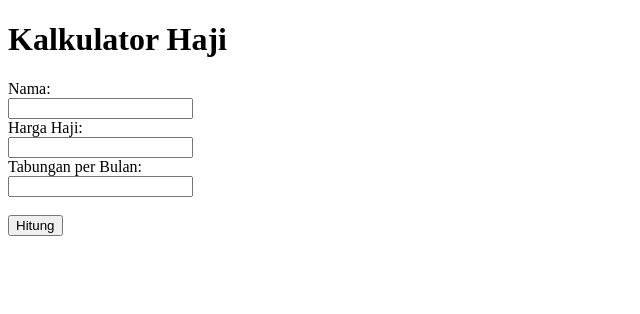
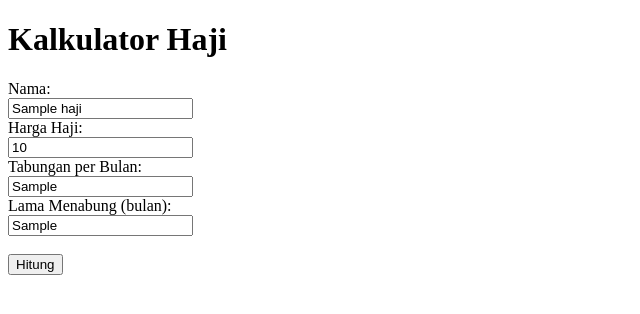
Before and after one commit to Aku-Mars/kalkulator_haji, a PHP site: page / in a window 1280 px wide. Shown: the top 314 px of the page, without its empty margins (0-640 px from the left). Run offline with PHP 8.4, Linux system fonts and the light colour scheme; tables that the repository leaves empty or names only in its code hold one stand-in row (values such as "Sample post").

Commit message:
[+] Edit PHP

```diff
--- a/index.php
+++ b/index.php
@@ -21,15 +21,35 @@
 </head>
 <body>
     <h1>Kalkulator Haji</h1>
-    <form id="hajiForm" action="hitung.php" method="post">
-        <label for="nama">Nama:</label><br>
-        <input type="text" id="nama" name="nama"><br>
-        <label for="harga_haji">Harga Haji:</label><br>
-        <input type="text" id="harga_haji" name="harga_haji"><br>
-        <label for="tabungan_perbulan">Tabungan per Bulan:</label><br>
-        <input type="text" id="tabungan_perbulan" name="tabungan_perbulan"><br><br>
-        <input type="submit" value="Hitung">
-    </form>
+    <?php
+    include 'koneksi.php';
+
+    // Query untuk mengambil data terakhir dari database
+    $sql = "SELECT * FROM haji ORDER BY id DESC LIMIT 1";
+    $result = $conn->query($sql);
+
+    if ($result->num_rows > 0) {
+        $row = $result->fetch_assoc();
+        $nama = $row['nama'];
+        $harga_haji = $row['harga_haji'];
+        $tabungan_perbulan = $row['tabungan_perbulan'];
+        $lama_menabung = $row['lama_menabung'];
+
+        echo "<form id='hajiForm'>";
+        echo "  <label for='nama'>Nama:</label><br>";
+        echo "  <input type='text' id='nama' name='nama' value='$nama'><br>";
+        echo "  <label for='harga_haji'>Harga Haji:</label><br>";
+        echo "  <input type='text' id='harga_haji' name='harga_haji' value='$harga_haji'><br>";
+        echo "  <label for='tabungan_perbulan'>Tabungan per Bulan:</label><br>";
+        echo "  <input type='text' id='tabungan_perbulan' name='tabungan_perbulan' value='$tabungan_perbulan'><br>";
+        echo "  <label for='lama_menabung'>Lama Menabung (bulan):</label><br>";
+        echo "  <input type='text' id='lama_menabung' name='lama_menabung' value='$lama_menabung'><br><br>";
+        echo "  <input type='submit' value='Hitung'>";
+        echo "</form>";
+    } else {
+        echo "<p>Data tidak ditemukan.</p>";
+    }
+    ?>
 
     <div id="popup" class="popup">
         <span class="close" onclick="closePopup()">&times;</span>
```
